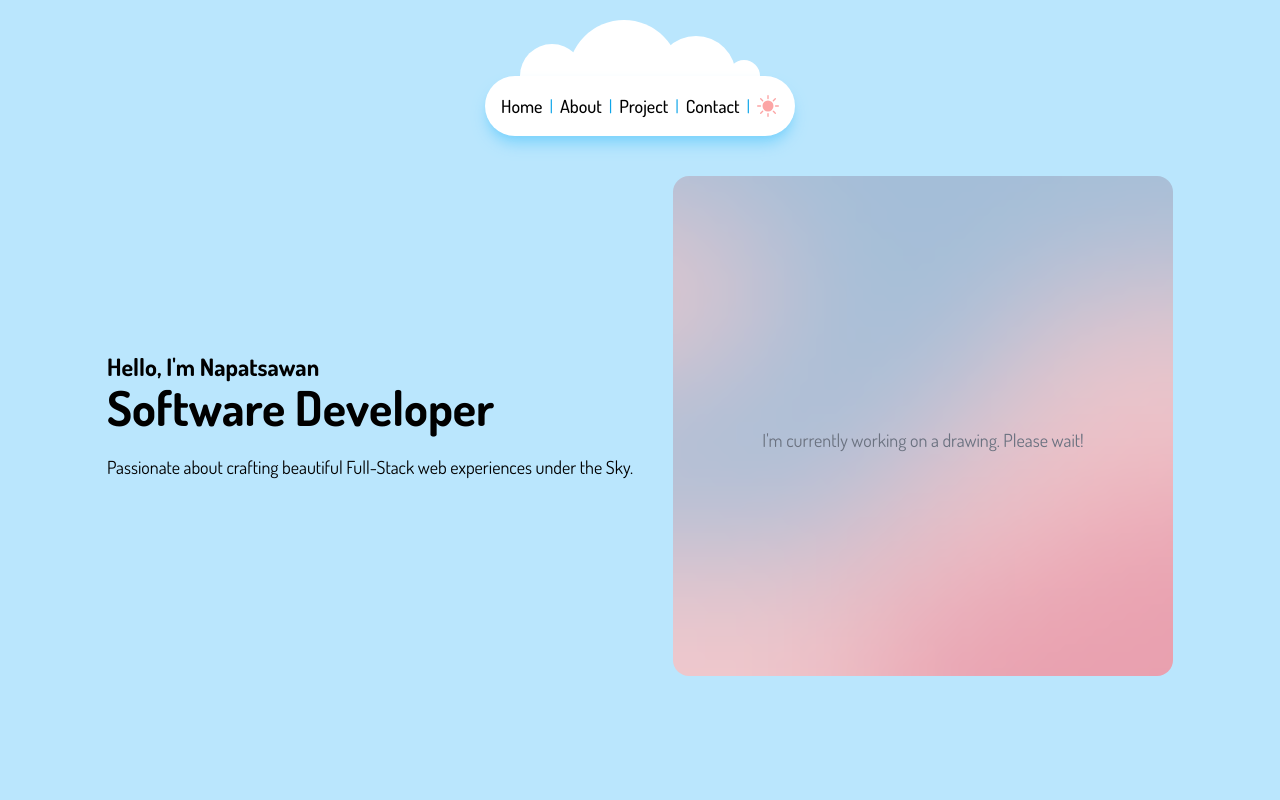
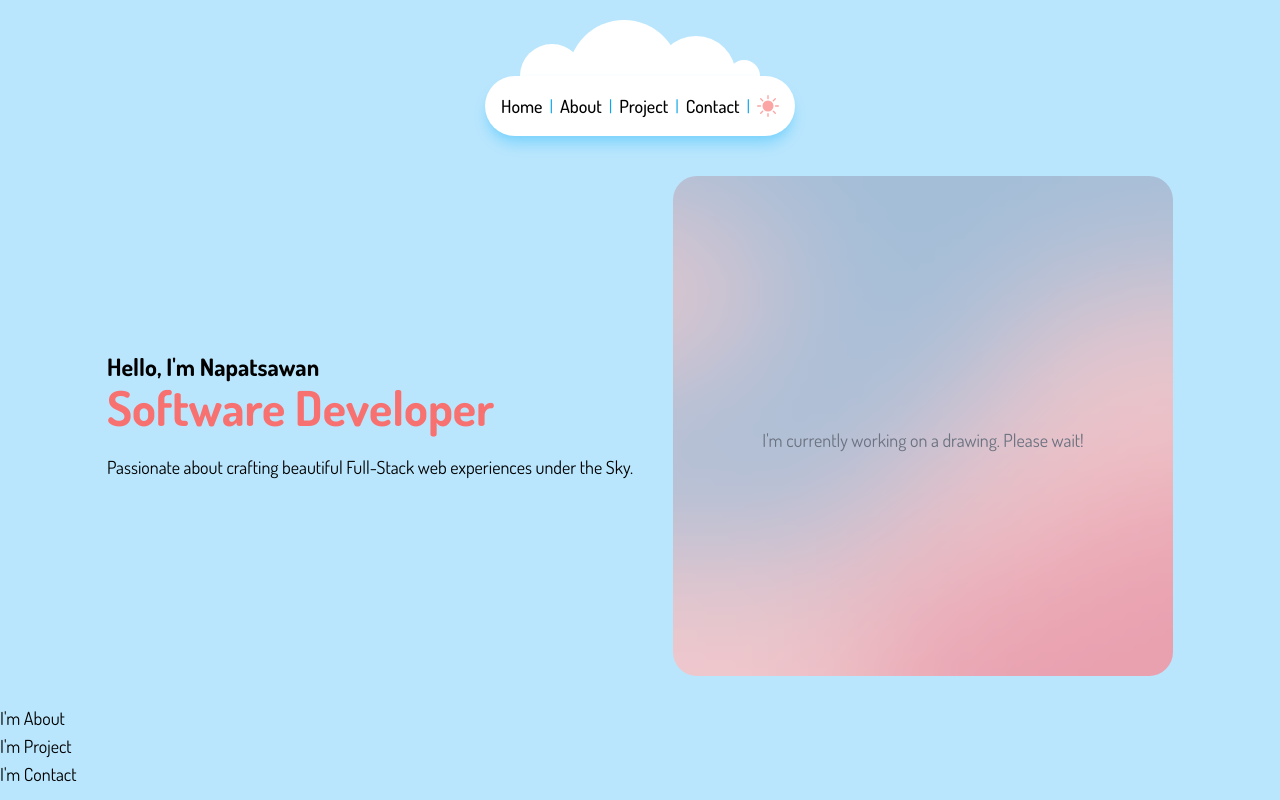
Before and after one commit to napatsawan-az/my-portfolio, a React (Vite) app: page / in a window 1280 px wide. Built offline with nearby package versions, Linux system fonts and the light colour scheme.

Commit message:
Edit Navbar: Add active link color

```diff
--- a/src/App.jsx
+++ b/src/App.jsx
@@ -5,6 +5,7 @@ import placeholder from "./assets/placeholder.png";
 const App = () => {
   // Load the theme preference from localStorage, defaulting to "light"
   const [theme, setTheme] = useState(localStorage.getItem("theme") || "light");
+  const [activeLink, setActiveLink] = useState(null);
 
   useEffect(() => {
     // Add or remove the "dark" class based on the theme preference
@@ -23,45 +24,65 @@ const App = () => {
   };
 
   return (
-    <div className="h-screen max-w-screen-2xl mx-auto bg-sky-200 dark:bg-neutral-800 font-Dosis text-lg">
+    <div className="min-h-screen max-w-screen-2xl mx-auto bg-sky-200 dark:bg-neutral-800 font-Dosis text-lg">
       <nav className="fixed top-5 left-1/2 transform -translate-x-1/2 z-10">
         {/* cloud-top */}
         <div className="flex justify-center items-end" data-aos="fade-down">
-          <div className="h-[2rem] w-[4rem] bg-white dark:bg-neutral-500 rounded-t-full"></div>
-          <div className="h-[3.5rem] w-[7rem] bg-white dark:bg-neutral-500 rounded-t-full -ml-4"></div>
-          <div className="h-[2.5rem] w-[5rem] bg-white dark:bg-neutral-500 rounded-t-full -ml-6"></div>
-          <div className="h-[1rem] w-[2rem] bg-white dark:bg-neutral-500 rounded-t-full -ml-2"></div>
+          <div className="h-[2rem] w-[4rem] bg-white dark:bg-neutral-600 rounded-t-full"></div>
+          <div className="h-[3.5rem] w-[7rem] bg-white dark:bg-neutral-600 rounded-t-full -ml-4"></div>
+          <div className="h-[2.5rem] w-[5rem] bg-white dark:bg-neutral-600 rounded-t-full -ml-6"></div>
+          <div className="h-[1rem] w-[2rem] bg-white dark:bg-neutral-600 rounded-t-full -ml-2"></div>
         </div>
 
         {/* cloud-menu */}
         <div
-          className="p-4 flex justify-between bg-white dark:bg-neutral-500 w-[310px] rounded-full shadow-lg shadow-sky-300 dark:shadow-gray-500"
+          className="p-4 flex justify-between bg-white dark:bg-neutral-600 w-[310px] rounded-full shadow-lg shadow-sky-300 dark:shadow-neutral-500"
           data-aos="fade-down"
         >
           <a
             href="#home"
-            className="hover:text-sky-500 font-medium dark:text-white dark:hover:text-yellow-200"
+            className={`font-medium ${
+              activeLink === "home"
+                ? "text-sky-500 dark:text-yellow-200"
+                : "text-black hover:text-sky-500 dark:text-white dark:hover:text-yellow-200"
+            }  `}
+            onClick={() => setActiveLink("home")}
           >
             Home
           </a>
           <div className="text-sky-500 dark:text-sky-200">|</div>
           <a
             href="#about"
-            className="hover:text-sky-500 font-medium dark:text-white dark:hover:text-yellow-200"
+            className={`font-medium ${
+              activeLink === "about"
+                ? "text-sky-500 dark:text-yellow-200"
+                : "text-black hover:text-sky-500 dark:text-white dark:hover:text-yellow-200"
+            }  `}
+            onClick={() => setActiveLink("about")}
           >
             About
           </a>
           <div className="text-sky-500 dark:text-sky-200">|</div>
           <a
             href="#project"
-            className="hover:text-sky-500 font-medium dark:text-white dark:hover:text-yellow-200"
+            className={`font-medium ${
+              activeLink === "project"
+                ? "text-sky-500 dark:text-yellow-200"
+                : "text-black hover:text-sky-500 dark:text-white dark:hover:text-yellow-200"
+            }  `}
+            onClick={() => setActiveLink("project")}
           >
             Project
           </a>
           <div className="text-sky-500 dark:text-sky-200">|</div>
           <a
             href="#contact"
-            className="hover:text-sky-500 font-medium dark:text-white dark:hover:text-yellow-200"
+            className={`font-medium ${
+              activeLink === "contact"
+                ? "text-sky-500 dark:text-yellow-200"
+                : "text-black hover:text-sky-500 dark:text-white dark:hover:text-yellow-200"
+            }  `}
+            onClick={() => setActiveLink("contact")}
           >
             Contact
           </a>
@@ -77,12 +98,15 @@ const App = () => {
       </nav>
 
       {/* Home Section */}
-      <section id="home" className="pt-44 p-7 flex flex-col md:items-center lg:flex-row lg:justify-center">
+      <section
+        id="home"
+        className="pt-44 p-7 flex flex-col md:items-center lg:flex-row lg:justify-center"
+      >
         {/* Content */}
         <div className="dark:text-white mb-5 lg:mr-10" data-aos="fade-right">
           <h1 className="font-bold text-2xl mb-5">
             Hello, I'm Napatsawan <br />
-            <span className="text-5xl dark:text-yellow-200">
+            <span className="text-5xl text-red-400 dark:text-yellow-200">
               Software Developer
             </span>
           </h1>
@@ -94,9 +118,30 @@ const App = () => {
 
         {/* Picture */}
         <div data-aos="fade-left" className="flex max-w-[500px] max-h-[500px]">
-          <img src={placeholder} alt="Drawing in Progress" className="relative rounded-2xl object-contain" />
-          <p className="absolute top-1/2 w-full text-center text-gray-500">I'm currently working on a drawing. Please wait!</p>
+          <img
+            src={placeholder}
+            alt="Drawing in Progress"
+            className="relative rounded-3xl object-contain"
+          />
+          <p className="absolute top-1/2 w-full text-center text-gray-500">
+            I'm currently working on a drawing. Please wait!
+          </p>
         </div>
+      </section>
+
+      {/* About Section */}
+      <section id="about">
+        <p>I'm About</p>
+      </section>
+
+      {/* Project Section */}
+      <section id="project">
+        <p>I'm Project</p>
+      </section>
+
+      {/* Contact Section */}
+      <section id="contact">
+        <p>I'm Contact</p>
       </section>
     </div>
   );
```
